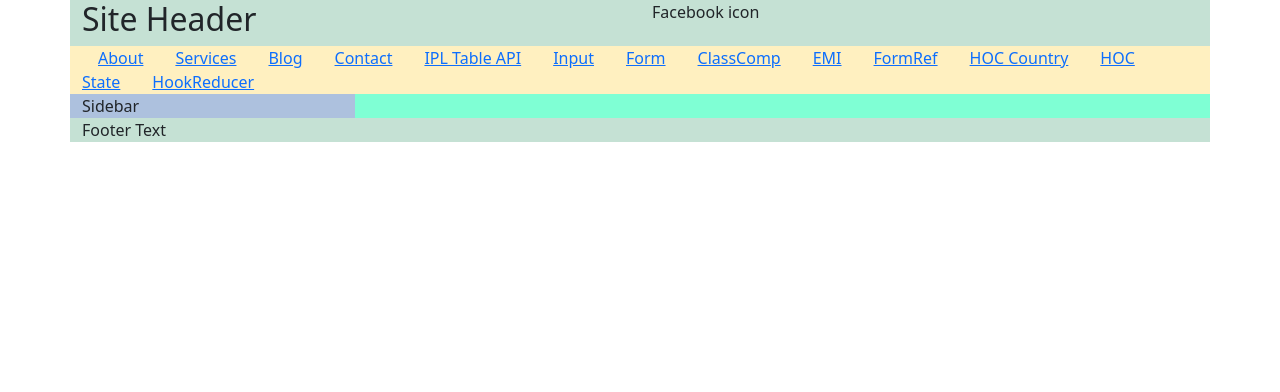
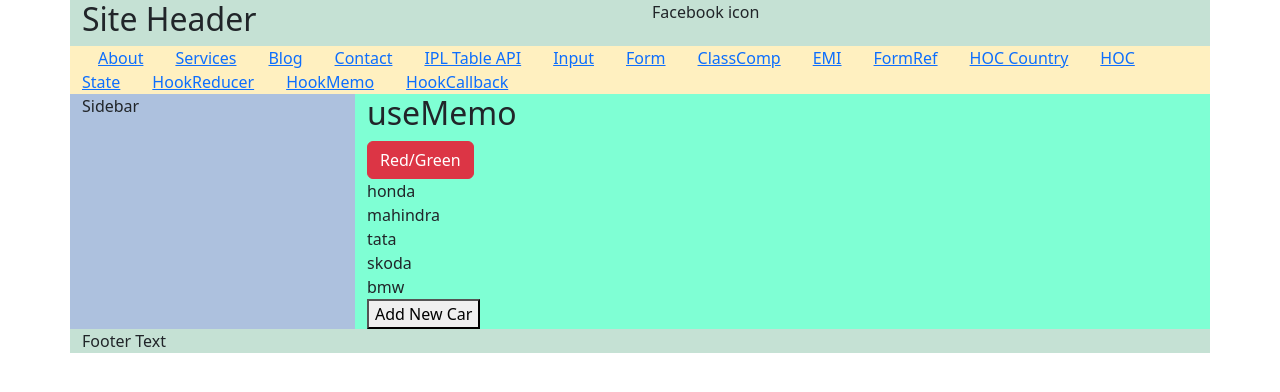
Before and after one commit to hashedbitinnovations/alphabeta_react, a React (Create React App) app: page /hookmemo in a window 1280 px wide. Shown: the top 392 px of the page. Built offline with nearby package versions, Linux system fonts and the light colour scheme.

Commit message:
useMemo and useCallback

```diff
--- a/src/App.js
+++ b/src/App.js
@@ -22,6 +22,8 @@ import ServiceDetails from "./components/pages/ServiceDetails";
 import HOCCountry from "./components/pages/hoc/HOCCountry";
 import HOCState from "./components/pages/hoc/HOCState";
 import HookReducer from "./components/pages/HookReducer";
+import HookMemo from "./components/pages/HookMemo";
+import HookCallback from "./components/pages/HookCallback";
 
 import DataContext, { DataAppContext } from "./DataContext";
 
@@ -55,6 +57,8 @@ function App() {
                   <Route path="/hoccountry" element={<HOCCountry />} />
                   <Route path="/hocstate" element={<HOCState />} />
                   <Route path="/hookreducer" element={<HookReducer />} />
+                  <Route path="/hookmemo" element={<HookMemo />} />
+                  <Route path="/hookcallback" element={<HookCallback />} />
 
                 </Routes>
                     {/* Lorem Ipsum is simply dummy text of the printing and typesetting
--- a/src/components/common/Menubar.js
+++ b/src/components/common/Menubar.js
@@ -20,6 +20,8 @@ const Menubar = () => {
                 <Link to='/hoccountry' className="mx-3">HOC Country</Link>
                 <Link to='/hocstate' className="mx-3">HOC State</Link>
                 <Link to='/hookreducer' className="mx-3">HookReducer</Link>
+                <Link to='/hookmemo' className="mx-3">HookMemo</Link>
+                <Link to='/hookcallback' className="mx-3">HookCallback</Link>
 
                     {/* <nav className="navbar navbar-expand-lg navbar-light">
                         <div className="container-fluid">
--- /dev/null
+++ b/src/components/pages/HookCallback.js
@@ -0,0 +1,49 @@
+import React, { useState, useEffect, useCallback } from 'react';
+
+
+const ChildComponent = React.memo((props) => {
+    const {onNameChange} = props;
+    useEffect(() => {
+        console.log('child state updated....')
+    })
+    return(
+        <>
+            <button onClick={onNameChange}>Update Name</button>
+        </>
+    )
+})
+
+const HookCallback = () => {
+
+    const [status, setStatus] = useState(true);
+    const [name, setName] = useState('abcd');
+
+    useEffect(() => {
+        console.log('parent state updated...')
+    })
+
+    const updateName = () => {
+        setName('xyz')
+    }
+
+    const renderCallbackChildComp = useCallback(updateName, [name])
+
+    return (
+        <div>
+
+            <h2>useCallback</h2>
+
+            <button onClick={() => setStatus(!status)} className={status ? 'btn btn-danger' : 'btn btn-success'}>Red/Green</button>
+            <br></br>
+            <ChildComponent onNameChange={renderCallbackChildComp}/>
+            <br></br>
+
+            {name}
+            {/* <button onClick={updateName}>Update Name</button> */}
+            <br></br><br></br>
+
+        </div>
+    )
+}
+
+export default HookCallback
--- /dev/null
+++ b/src/components/pages/HookMemo.js
@@ -0,0 +1,53 @@
+import React, { useEffect, useMemo, useState } from 'react'
+
+const HookMemo = () => {
+
+    const [cars, setCars] = useState(['honda', 'mahindra', 'tata', 'skoda', 'bmw'])
+    const [status, setStatus] = useState(true);
+
+    const rendersCars = (cars) => {
+        console.log('rendering again on state update')
+        return (
+            <>
+                {
+                    cars.map((item) => (
+                        <div>{item}</div>
+                    ))
+                }
+            </>
+        )
+    }
+
+    const renderMemoCars = useMemo(() => rendersCars(cars), [cars])
+
+
+    useEffect(() => {
+        console.log('state updated...')
+    })
+
+    return (
+        <div>
+
+            <h2>useMemo</h2>
+
+            <button onClick={() => setStatus(!status)} className={status ? 'btn btn-danger' : 'btn btn-success'}>Red/Green</button>
+
+            {/* {rendersCars(cars)} */}
+            {renderMemoCars}
+
+            <button onClick={() => setCars([...cars, 'XXXXXXX'])}>Add New Car</button>
+
+        </div>
+    )
+}
+
+export default HookMemo
+
+
+
+// Memoization
+
+
+// React.memo
+// useMemo
+// useCallback
```
Also changed, not shown: 1 other file (tests, documents, lock files or other folders).
